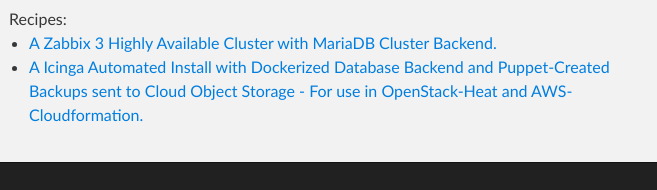
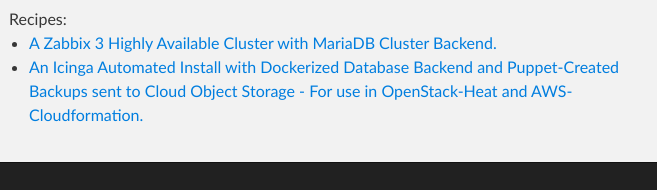
Before and after one commit to kleberrangel/tigerlinux.github.io, a plain HTML site: page recipes/monitoring/index.html in a window 1280 px wide. Shown: the part 299-489 px from the top of the page, 311-968 px from the left. Drawn offline with Linux system fonts and the light colour scheme.

Commit message:
Typo corrected on monitoring page

```diff
--- a/recipes/monitoring/index.html
+++ b/recipes/monitoring/index.html
@@ -35,7 +35,8 @@
               Zabbix 3 Highly Available Cluster with MariaDB Cluster
               Backend.</a></li>
           <li><a target="_blank"
-              href="icinga-automated-install-for-the-cloud/index.html">A
+              href="icinga-automated-install-for-the-cloud/index.html">An
+
               Icinga Automated Install with Dockerized Database Backend
               and Puppet-Created Backups sent to Cloud Object Storage -
               For use in OpenStack-Heat and AWS-Cloudformation.</a><br>
```
